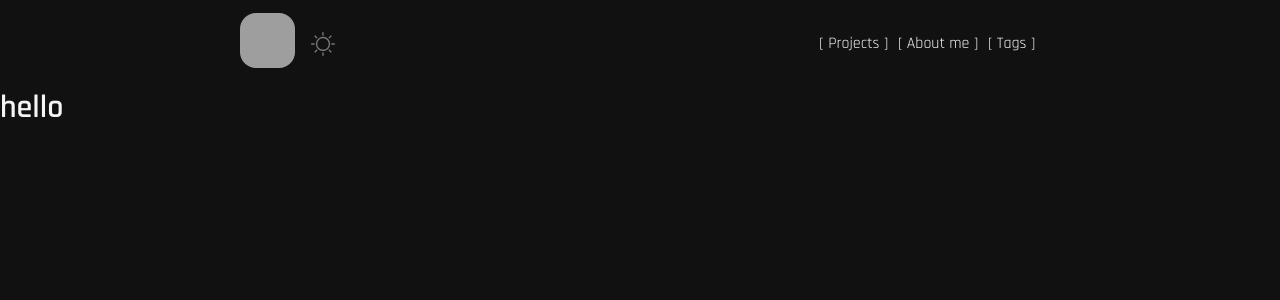
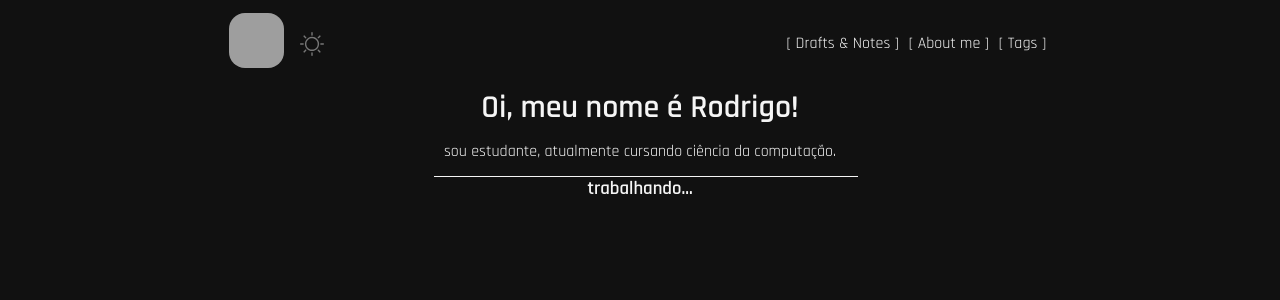
Before and after one commit to ropoko/ropoko.net, a Next.js app: page /about in a window 1280 px wide. Shown: the top 300 px of the page. Built offline with nearby package versions, Linux system fonts and the light colour scheme; grey boxes are pictures that could not be loaded.

Commit message:
feat: page drafts and notes

```diff
--- /dev/null
+++ b/src/components/About/AboutStyle.ts
@@ -0,0 +1,30 @@
+import styled from 'styled-components';
+
+export const StyledAbout = styled.div`
+	display: flex;
+	align-items: center;
+	justify-content: center;
+	flex-direction: column;
+
+	.introduction p {
+		line-height: 3;
+	}
+
+	.introduction::after {
+		content: '';
+		display: block;
+		width: calc(100% + 2rem);
+		height: 1px;
+		background: ${(props) => props.theme.colors.separator};
+		transform: translateX(-10px);
+	}
+
+	.content {
+		display: grid;
+		grid-template-columns: repeat(2, 1fr);
+	}
+
+	.content section {
+		border: 1px solid red;
+	}
+`;
--- /dev/null
+++ b/src/components/About/index.tsx
@@ -0,0 +1,23 @@
+import React from 'react';
+import { StyledAbout } from './AboutStyle';
+
+export default function About() {
+	return (
+		<StyledAbout>
+			<h1>Oi, meu nome é Rodrigo!</h1>
+			<section className="introduction">
+				<p>sou estudante, atualmente cursando ciência da computação.</p>
+			</section>
+			<h3>trabalhando...</h3>
+			{/* <div className="content">
+				<h3>trabalhando...</h3>
+				<section className="interests">
+					<h2>Interesses</h2>
+				</section>
+				<section className="study">
+					<h2>Estudo</h2>
+				</section>
+			</div> */}
+		</StyledAbout>
+	);
+}
--- a/src/components/Header/index.tsx
+++ b/src/components/Header/index.tsx
@@ -33,7 +33,7 @@ const Header: React.FC<Props> = ({ toggleTheme }) => {
 			</div>
 
 			<div className="menu">
-				<Link href="/projects">[ Projects ]</Link>
+				<Link href="/drafts-notes">[ Drafts & Notes ]</Link>
 				<Link href="/about">[ About me ]</Link>
 				<Link href="/tags">[ Tags ]</Link>
 			</div>
--- a/src/pages/about.tsx
+++ b/src/pages/about.tsx
@@ -1,7 +1,8 @@
 import React from 'react';
+import About from '../components/About';
 
-const About = () => {
-	return <h1> hello </h1>;
+const AboutPage = () => {
+	return <About />;
 };
 
-export default About;
+export default AboutPage;
```
Also changed, not shown: src/pages/drafts-notes.tsx (added, +7 -0 lines).
